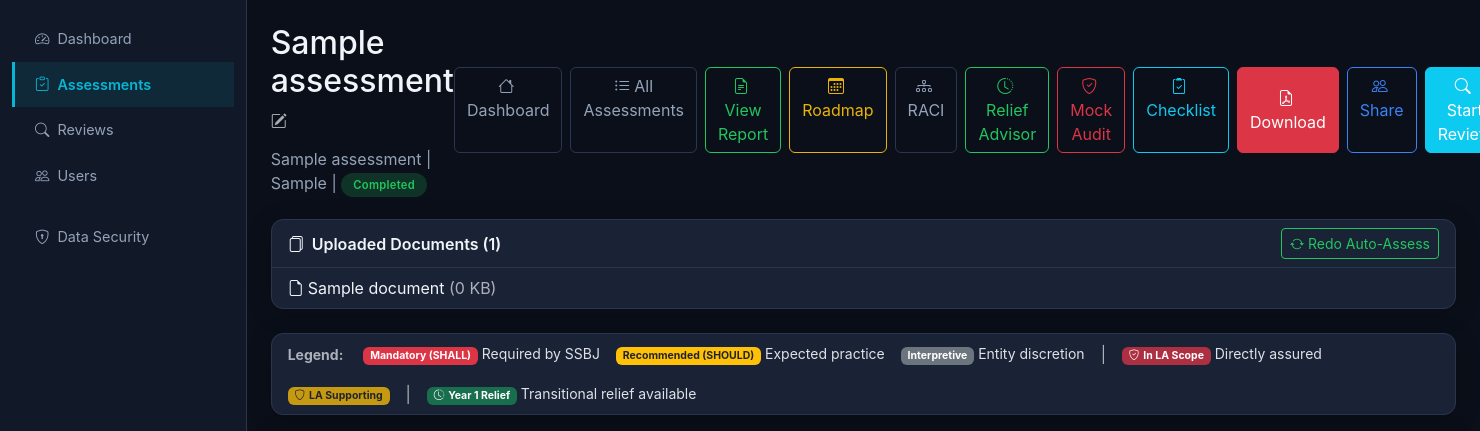
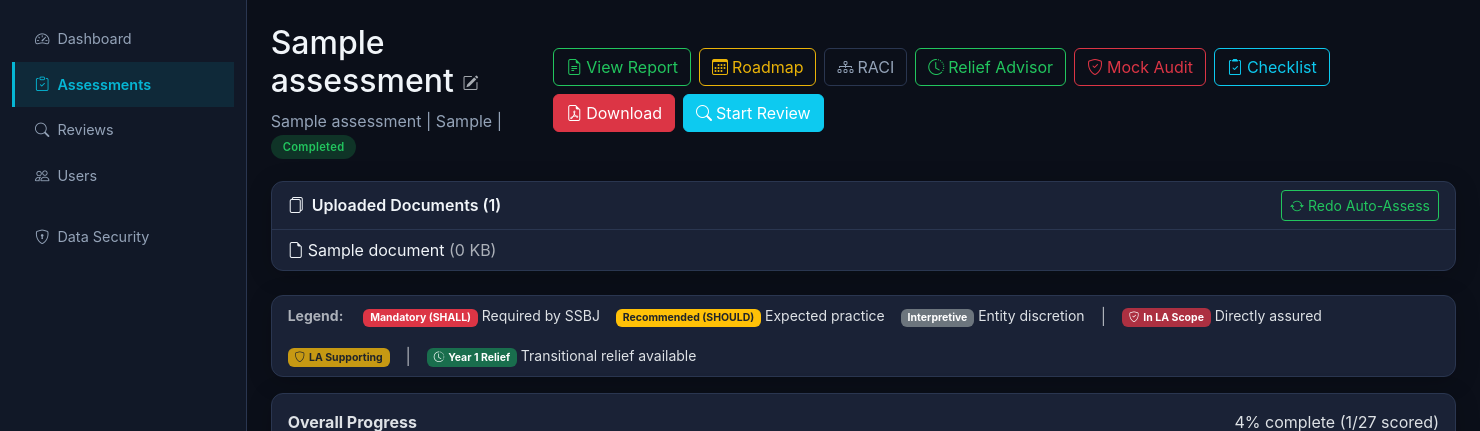
Before and after one commit to ariukab0103-tech/Ariuka, a Flask app: page /assessments/1 in a window 1480 px wide; the page is wider, and only the part inside the window is pictured. Shown: the part 57-488 px from the top of that part. Run offline with Flask 3, Linux system fonts and the light colour scheme; a user stored in the database is signed in; data comes from the database, SQL or seed files in the repository; tables that the repository leaves empty hold one stand-in row (values such as "Sample post").

Commit message:
Remove duplicate nav buttons: Dashboard, All Assessments, Share
These are already accessible via the sidebar and Team Access panel,
so showing them in the top button bar was redundant. Top bar now
only has assessment-specific actions (reports, tools, download).

https://claude.ai/code/session_01Wt7TLoc8snsE7W7mit7os7

```diff
--- a/app/templates/assessment/view.html
+++ b/app/templates/assessment/view.html
@@ -34,13 +34,7 @@
             {% endif %}
         </p>
     </div>
-    <div class="d-flex gap-2">
-        <a href="{{ url_for('dashboard.index') }}" class="btn btn-outline-secondary">
-            <i class="bi bi-house me-1"></i>Dashboard
-        </a>
-        <a href="{{ url_for('assessment.list_assessments') }}" class="btn btn-outline-secondary">
-            <i class="bi bi-list-ul me-1"></i>All Assessments
-        </a>
+    <div class="d-flex gap-2 flex-wrap">
         {% if assessment.status in ('completed', 'under_review', 'reviewed') %}
         <a href="{{ url_for('assessment.report', assessment_id=assessment.id) }}" class="btn btn-outline-success">
             <i class="bi bi-file-earmark-text me-1"></i>View Report
@@ -65,11 +59,6 @@
         <button class="btn btn-danger" data-bs-toggle="modal" data-bs-target="#downloadModal">
             <i class="bi bi-file-earmark-pdf me-1"></i>Download
         </button>
-        {% endif %}
-        {% if can_manage %}
-        <a href="#teamPanel" class="btn btn-outline-primary" onclick="document.getElementById('teamCollapse').classList.add('show');">
-            <i class="bi bi-people me-1"></i>Share
-        </a>
         {% endif %}
         {% if current_user.is_reviewer and assessment.status in ('completed', 'under_review') %}
         <form method="POST" action="{{ url_for('review.start_review', assessment_id=assessment.id) }}">
```
